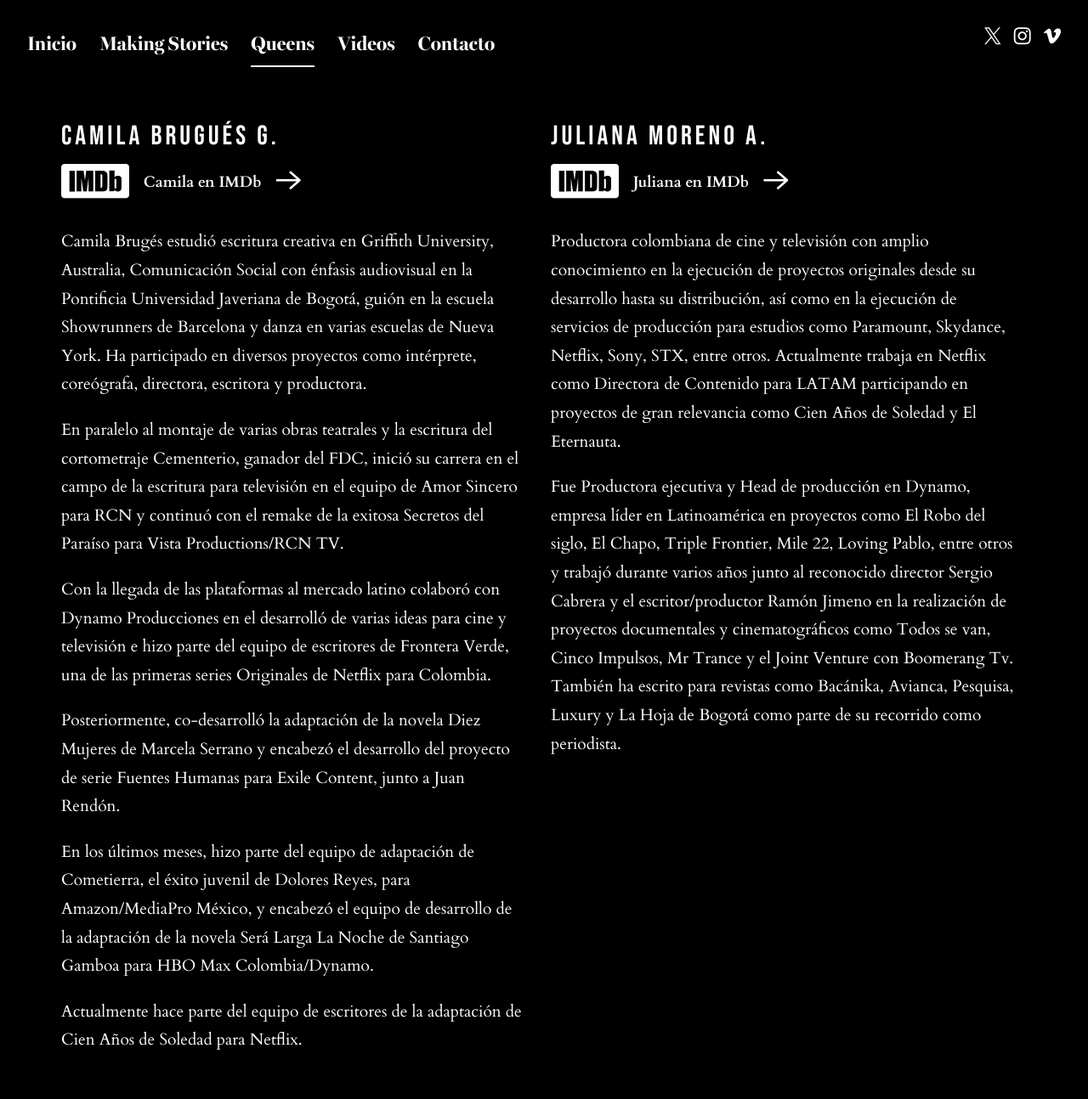
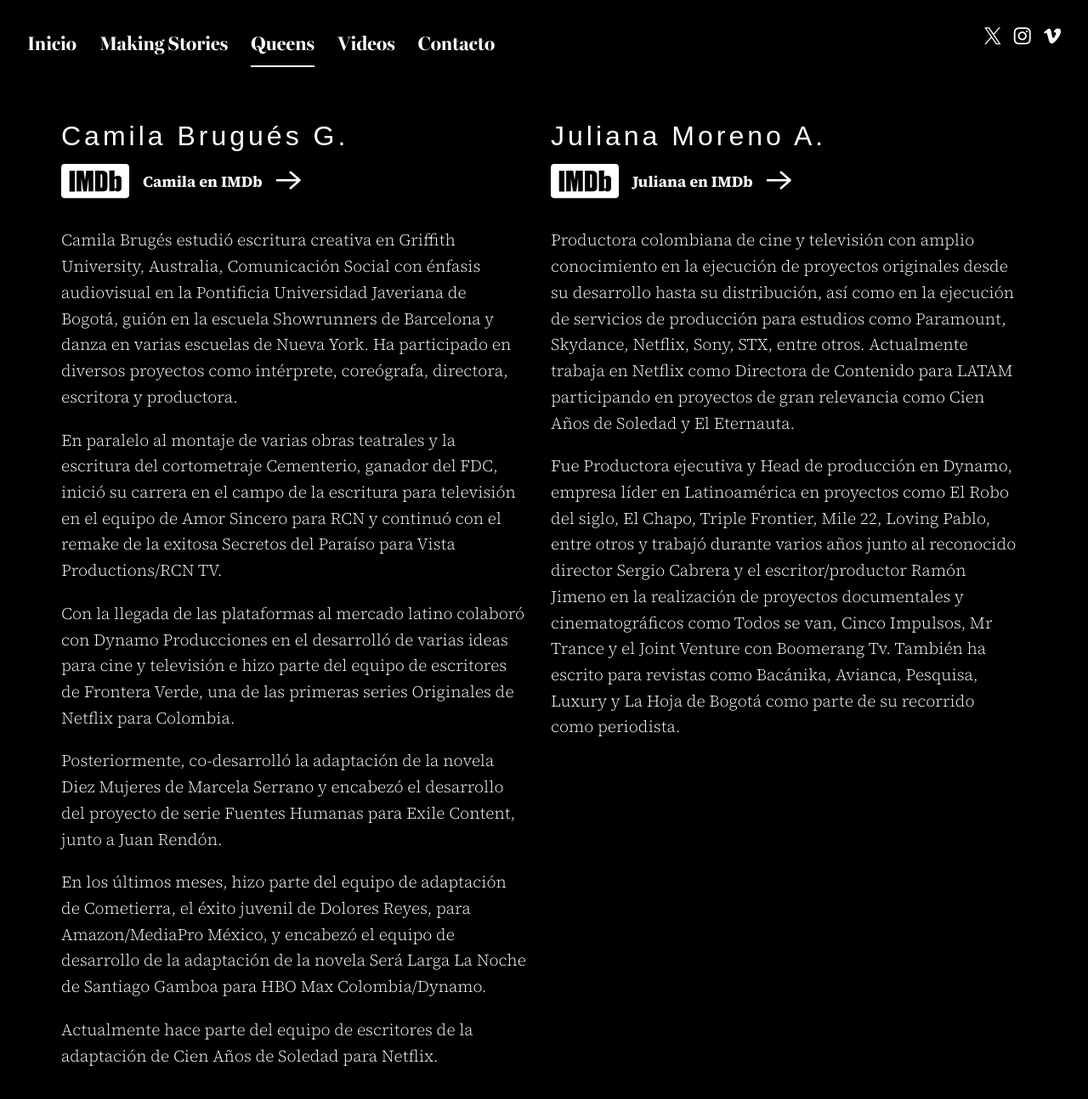
Before and after one commit to dramaqueenw/dramaqueenw.github.io, a Jekyll site: the page built from 02-queens.md, in a window 1280 px wide and 1350 px high. Shown: the top 1294 px of the window at 85% size. Built offline with Jekyll 4.4.1, drawn with Linux system fonts in a browser that asks for light colours; nearby versions of some CDN libraries; some web fonts are replaced.

Commit message:
source sans

```diff
--- a/_includes/head.html
+++ b/_includes/head.html
@@ -9,7 +9,7 @@
 	<!-- custom fonts -->
 	<link rel="preconnect" href="https://fonts.googleapis.com">
   <link rel="preconnect" href="https://fonts.gstatic.com" crossorigin>
-  <link href="https://fonts.googleapis.com/css2?family=Bebas+Neue&family=Cardo:ital,wght@0,400;0,700;1,400&display=swap" rel="stylesheet">
+  <link href="https://fonts.googleapis.com/css2?family=Source+Serif+4:ital,opsz,wght@0,8..60,200..900;1,8..60,200..900&display=swap" rel="stylesheet">
   <!-- flexbox grid -->
   <link rel="stylesheet" href="{{ "../assets/css/flexboxgrid.min.css" | relative_url }}">
   <!-- UIkit CSS -->
--- a/assets/scss/main.scss
+++ b/assets/scss/main.scss
@@ -30,13 +30,15 @@
 p{
 	color: $bright;
 	font-size: 1.2rem;
-	line-height: 175%;
+	line-height: 160%;
 	font-family: $paragraph;
+	font-weight: $light;
 }
 
 li{
 	font-size: 1.2rem;
 	line-height: 175%;
+	font-weight: $light;
 }
 
 h1{
--- a/assets/scss/variables.scss
+++ b/assets/scss/variables.scss
@@ -27,6 +27,7 @@
 
 $heading: 'miller-banner-bold', serif;
 $sub-heading: 'Bebas Neue', sans-serif;
-$paragraph: "Cardo", serif;
+$paragraph: "Source Serif 4", serif;
 
 $bold: 700;
+$light: 300;
```
Also changed, not shown: assets/css/main.css, 4 other files.
